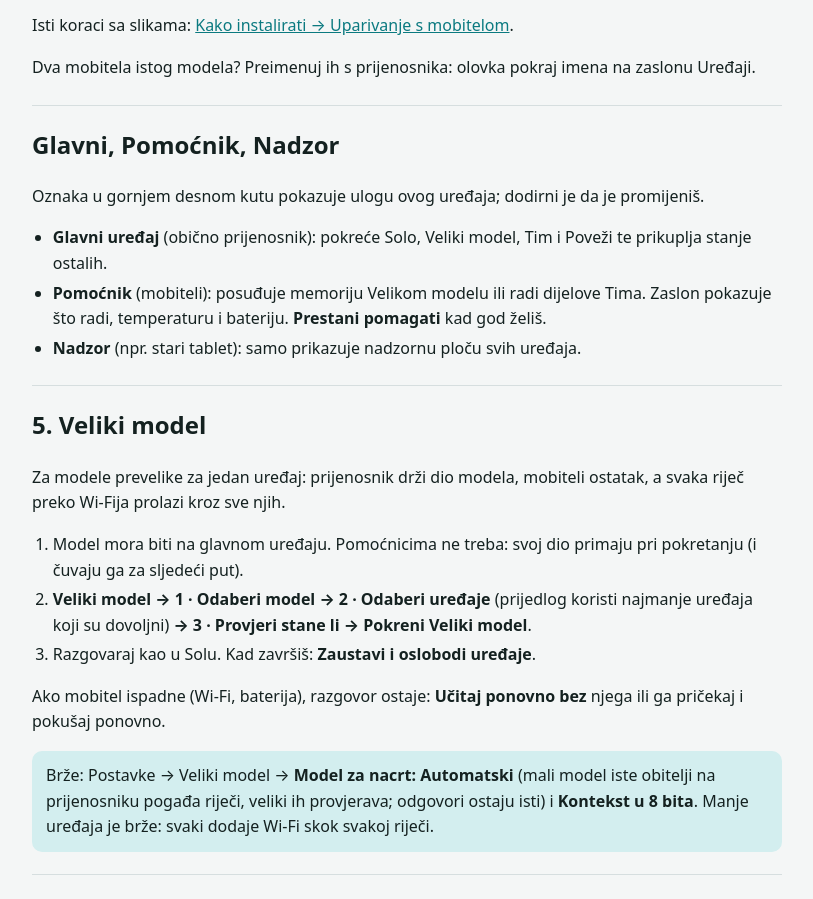
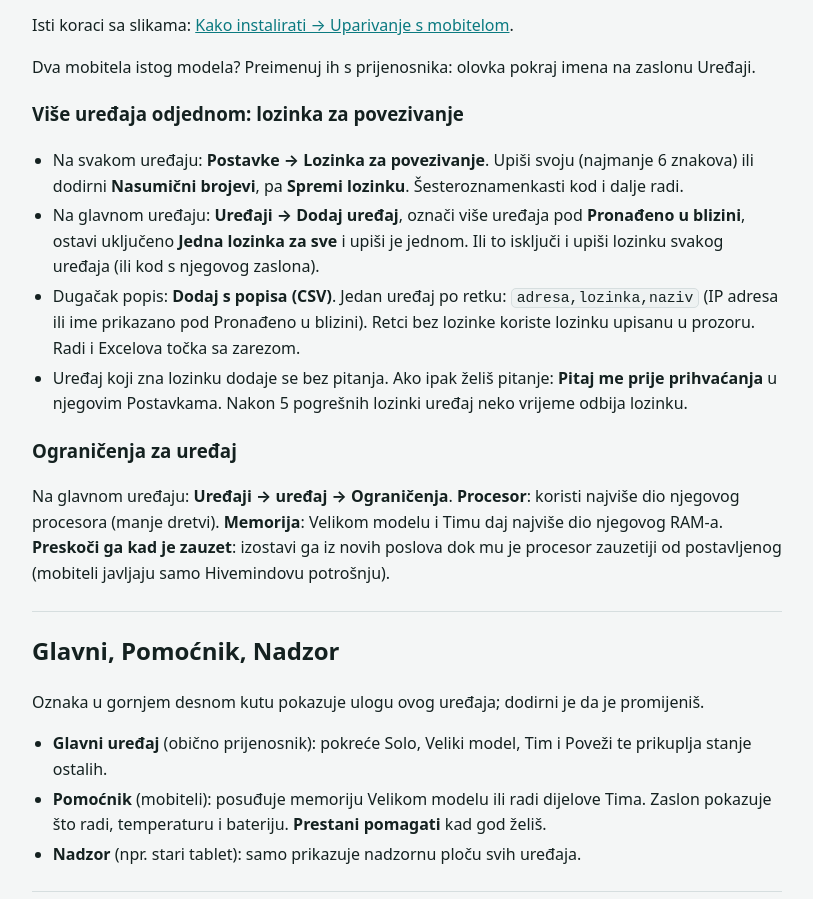
Before and after one commit to kreso19052026/hivemind-apps, a plain HTML site: page hr/guide.html in a window 1280 px wide. Shown: the part 2189-3088 px from the top of the page, without its empty margins (362-1175 px from the left). Drawn offline with Linux system fonts and the light colour scheme.

Commit message:
Website 2026-11-17 14:19
Co-Authored-By: Claude Opus 5.5 <noreply@anthropic.com>

```diff
--- a/hr/guide.html
+++ b/hr/guide.html
@@ -98,6 +98,15 @@
       </ol>
       <p>Isti koraci sa slikama: <a href="install.html#pair">Kako instalirati → Uparivanje s mobitelom</a>.</p>
       <p>Dva mobitela istog modela? Preimenuj ih s prijenosnika: olovka pokraj imena na zaslonu Uređaji.</p>
+      <h3>Više uređaja odjednom: lozinka za povezivanje</h3>
+      <ul>
+        <li>Na svakom uređaju: <b>Postavke → Lozinka za povezivanje</b>. Upiši svoju (najmanje 6 znakova) ili dodirni <b>Nasumični brojevi</b>, pa <b>Spremi lozinku</b>. Šesteroznamenkasti kod i dalje radi.</li>
+        <li>Na glavnom uređaju: <b>Uređaji → Dodaj uređaj</b>, označi više uređaja pod <b>Pronađeno u blizini</b>, ostavi uključeno <b>Jedna lozinka za sve</b> i upiši je jednom. Ili to isključi i upiši lozinku svakog uređaja (ili kod s njegovog zaslona).</li>
+        <li>Dugačak popis: <b>Dodaj s popisa (CSV)</b>. Jedan uređaj po retku: <code>adresa,lozinka,naziv</code> (IP adresa ili ime prikazano pod Pronađeno u blizini). Retci bez lozinke koriste lozinku upisanu u prozoru. Radi i Excelova točka sa zarezom.</li>
+        <li>Uređaj koji zna lozinku dodaje se bez pitanja. Ako ipak želiš pitanje: <b>Pitaj me prije prihvaćanja</b> u njegovim Postavkama. Nakon 5 pogrešnih lozinki uređaj neko vrijeme odbija lozinku.</li>
+      </ul>
+      <h3>Ograničenja za uređaj</h3>
+      <p>Na glavnom uređaju: <b>Uređaji → uređaj → Ograničenja</b>. <b>Procesor</b>: koristi najviše dio njegovog procesora (manje dretvi). <b>Memorija</b>: Velikom modelu i Timu daj najviše dio njegovog RAM-a. <b>Preskoči ga kad je zauzet</b>: izostavi ga iz novih poslova dok mu je procesor zauzetiji od postavljenog (mobiteli javljaju samo Hivemindovu potrošnju).</p>
     </section>
 
     <section id="roles">
```
Also changed, not shown: guide.html (+9 -0 lines), img/en/computer-add-device.png, img/en/computer-devices.png, img/en/computer-paired.png, img/en/phone-accept.png, img/en/phone-pairing-code.png, img/en/phone-send-link.png, img/hr/computer-add-device.png, img/hr/computer-devices.png, img/hr/computer-paired.png, img/hr/phone-accept.png, img/hr/phone-pairing-code.png, img/hr/phone-send-link.png.
